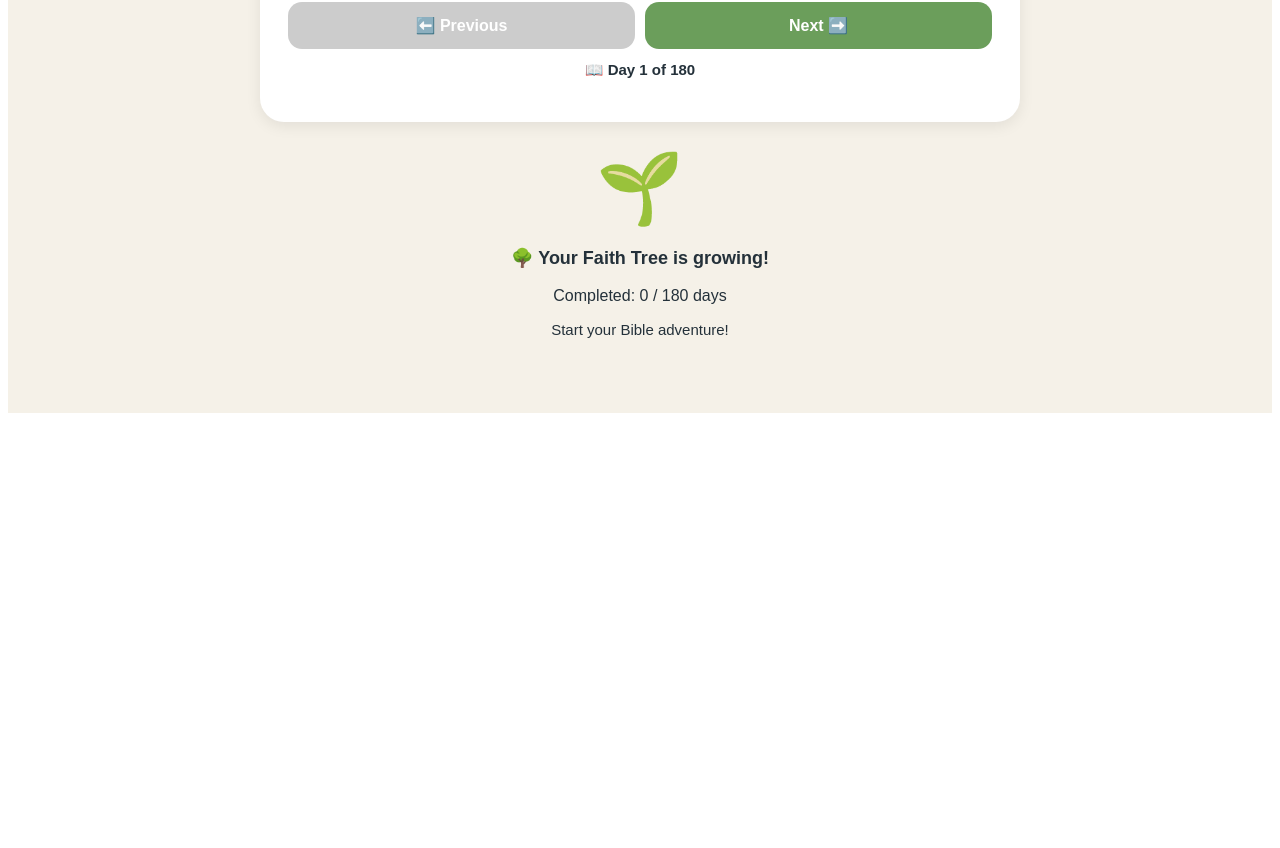
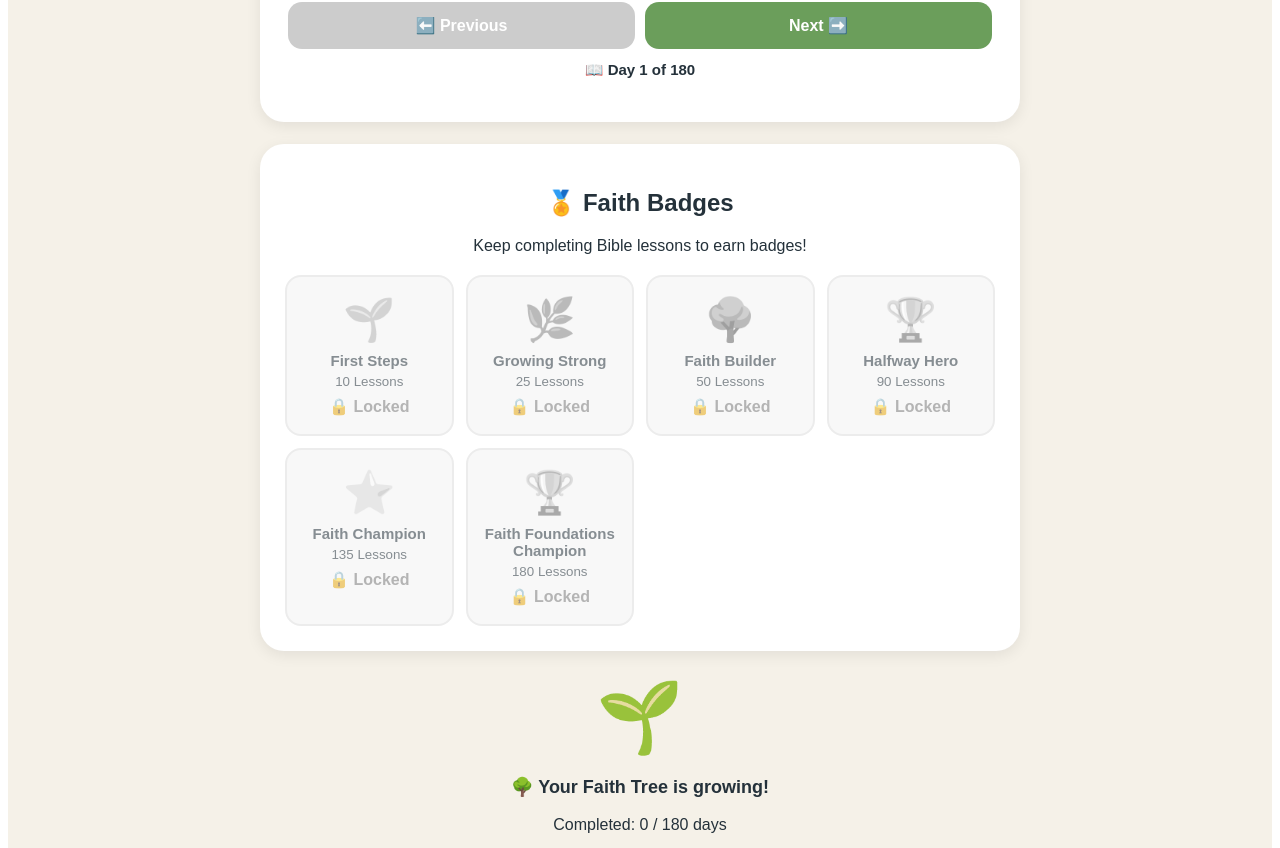
Before and after one commit to ahamilton1210ah-maker/faith-foundations-mm-adventure, a Next.js app: page /Lessons in a window 1280 px wide. Shown: the part 2012-2860 px from the top of the page. Before the commit the page ends 2433 px from the top, so only its background shows below. Built offline with nearby package versions, Linux system fonts and the light colour scheme.

Commit message:
Refactor lesson activities and memory verses

```diff
--- a/app/Lessons/page.js
+++ b/app/Lessons/page.js
@@ -53,19 +53,23 @@ const themes = [
 const lessonTypes = [
   {
     title: "Learn",
-    activity: "Read the Bible passage with a parent. Talk about what happened and what it teaches us about God.",
+    activity:
+      "Read the Bible passage with a parent. Talk about what happened and what it teaches us about God."
   },
   {
     title: "Explore",
-    activity: "Draw a picture of today's Bible story. Label three things you learned from the passage.",
+    activity:
+      "Draw a picture of today's Bible story. Label three things you learned from the passage."
   },
   {
     title: "Practice",
-    activity: "Choose one lesson from today's Bible story and practice it at home today.",
+    activity:
+      "Choose one lesson from today's Bible story and practice it at home today."
   },
   {
     title: "Live It",
-    activity: "Tell someone in your family what you learned. Then find one way to live out today's lesson.",
+    activity:
+      "Tell someone in your family what you learned. Then find one way to live out today's lesson."
   }
 ];
 
@@ -74,10 +78,8 @@ const days = Array.from({ length: 180 }, (_, index) => {
   const week = Math.floor(index / 4);
   const dayOfWeek = index % 4;
 
-  // 45 weeks × 4 homeschool days = 180 days
   const theme = themes[week % themes.length];
 
-  // Special review/exam days
   if (day === 88) {
     return {
       day,
@@ -89,7 +91,8 @@ const days = Array.from({ length: 180 }, (_, index) => {
         "Today we review the Bible stories, truths, memory passages, and faith lessons from the first half of our adventure.",
       activity:
         "Ask a parent to review your favorite Bible stories with you. Tell them three things you remember learning about God.",
-      memoryVerse: "Choose your favorite memory passage from Days 1–87.",
+      memoryVerse:
+        "Choose your favorite memory passage from Days 1–87.",
       kindnessMission:
         "Encourage someone by telling them something kind about them.",
       prayer:
@@ -108,7 +111,8 @@ const days = Array.from({ length: 180 }, (_, index) => {
         "Today is your midterm Bible exam. Do your best and remember that learning God's Word is more important than getting every answer perfect.",
       activity:
         "Complete your parent-provided midterm exam or review questions.",
-      memoryVerse: "Choose one memory passage to recite to your parent.",
+      memoryVerse:
+        "Choose one memory passage to recite to your parent.",
       kindnessMission:
         "Thank someone who has helped you learn.",
       prayer:
@@ -127,7 +131,8 @@ const days = Array.from({ length: 180 }, (_, index) => {
         "Today we review the most important lessons from our entire Faith Foundations adventure.",
       activity:
         "Choose your three favorite Bible stories and explain what each one taught you about God.",
-      memoryVerse: "Choose your favorite memory passage from the entire course.",
+      memoryVerse:
+        "Choose your favorite memory passage from the entire course.",
       kindnessMission:
         "Encourage someone who is still learning.",
       prayer:
@@ -146,7 +151,8 @@ const days = Array.from({ length: 180 }, (_, index) => {
         "Today is your final Bible exam. Remember everything you have learned and do your very best.",
       activity:
         "Complete your parent-provided final exam or review questions.",
-      memoryVerse: "Recite your favorite memory verse to your parent.",
+      memoryVerse:
+        "Recite your favorite memory verse to your parent.",
       kindnessMission:
         "Celebrate someone else's accomplishment today.",
       prayer:
@@ -174,29 +180,6 @@ const days = Array.from({ length: 180 }, (_, index) => {
     };
   }
 
-  const lessonTypes = [
-    {
-      title: "Learn",
-      activity:
-        `Read ${theme[1]} in your KJV Bible with a parent. Talk about what happened and what it teaches us about God.`
-    },
-    {
-      title: "Explore",
-      activity:
-        `Draw a picture about ${theme[0]}. Label three things you learned from today's Bible passage.`
-    },
-    {
-      title: "Practice",
-      activity:
-        `Choose one lesson from ${theme[0]} and practice it today. Tell your parent how you put God's Word into action.`
-    },
-    {
-      title: "Live It",
-      activity:
-        `Tell someone what you learned about ${theme[0]}. Then find one way to live out today's Bible lesson.`
-    }
-  ];
-
   const type = lessonTypes[dayOfWeek];
 
   return {
@@ -209,7 +192,14 @@ const days = Array.from({ length: 180 }, (_, index) => {
     lesson:
       `Today we are learning about ${theme[0].toLowerCase()}. Read ${theme[1]} in your KJV Bible. Think about what this passage teaches us about God and how you can apply it to your life.`,
 
-    activity: type.activity,
+    activity:
+      dayOfWeek === 0
+        ? `Read ${theme[1]} in your KJV Bible with a parent. Talk about what happened and what it teaches us about God.`
+        : dayOfWeek === 1
+        ? `Draw a picture about ${theme[0]}. Label three things you learned from today's Bible passage.`
+        : dayOfWeek === 2
+        ? `Choose one lesson from ${theme[0]} and practice it today. Tell your parent how you put God's Word into action.`
+        : `Tell someone what you learned about ${theme[0]}. Then find one way to live out today's Bible lesson.`,
 
     memoryVerse:
       `Read ${theme[1]} in your KJV Bible and choose one verse or truth from the passage to remember.`,
@@ -227,23 +217,30 @@ const days = Array.from({ length: 180 }, (_, index) => {
       `Dear God, thank You for teaching me through Your Word. Help me remember what I learned today and live in a way that honors You. Give me wisdom, courage, kindness, and a heart that wants to follow You. In Jesus' name, Amen.`
   };
 });
+
 export default function Lessons() {
   const [isParentPreview, setIsParentPreview] = useState(false);
+  const [currentDay, setCurrentDay] = useState(1);
+
+  const [completed, setCompleted] = useState(() => {
+    if (typeof window === "undefined") return [];
+
+    try {
+      const saved = localStorage.getItem("faithTreeCompleted");
+      return saved ? JSON.parse(saved) : [];
+    } catch {
+      return [];
+    }
+  });
 
   useEffect(() => {
     const params = new URLSearchParams(window.location.search);
     setIsParentPreview(params.get("parent") === "true");
   }, []);
 
-  const [currentDay, setCurrentDay] = useState(1);
-  const [completed, setCompleted] = useState(() => {
-  if (typeof window === "undefined") return [];
-  const saved = localStorage.getItem("faithTreeCompleted");
-  return saved ? JSON.parse(saved) : [];
-});
-
   const lesson = days[currentDay - 1];
   const isCompleted = completed.includes(currentDay);
+
   function readLessonAloud() {
     if (typeof window === "undefined") return;
 
@@ -276,7 +273,7 @@ function toggleComplete() {
     if (isCompleted) {
       updated = completed.filter((day) => day !== currentDay);
     } else {
-    updated = [...completed, currentDay];
+      updated = [...new Set([...completed, currentDay])];
 
       let message =
         `🎉 Congratulations! 🎉\n\n` +
@@ -340,7 +337,6 @@ function toggleComplete() {
           `🌳 Your Faith Tree has fully grown!\n` +
           `🏅 You are a Faith Foundations Champion!\n` +
           `❤️ Keep growing in God's Word!`;
-
       }
 
       alert(message);
@@ -363,7 +359,10 @@ function previousDay() {
 
   function nextDay() {
     if (currentDay < 180) {
-    if (!isParentPreview && !completed.includes(currentDay)) {
+      if (
+        !isParentPreview &&
+        !completed.includes(currentDay)
+      ) {
         alert(
           `🔒 Day ${currentDay + 1} is locked!\n\n` +
           `🌱 Complete Day ${currentDay} first to unlock your next Bible adventure!`
@@ -375,6 +374,45 @@ function nextDay() {
       window.scrollTo({ top: 0, behavior: "smooth" });
     }
   }
+
+  const badges = [
+    {
+      icon: "🌱",
+      name: "First Steps",
+      requirement: 10,
+      message: "10 Lessons"
+    },
+    {
+      icon: "🌿",
+      name: "Growing Strong",
+      requirement: 25,
+      message: "25 Lessons"
+    },
+    {
+      icon: "🌳",
+      name: "Faith Builder",
+      requirement: 50,
+      message: "50 Lessons"
+    },
+    {
+      icon: "🏆",
+      name: "Halfway Hero",
+      requirement: 90,
+      message: "90 Lessons"
+    },
+    {
+      icon: "⭐",
+      name: "Faith Champion",
+      requirement: 135,
+      message: "135 Lessons"
+    },
+    {
+      icon: "🏆",
+      name: "Faith Foundations Champion",
+      requirement: 180,
+      message: "180 Lessons"
+    }
+  ];
 
   return (
     <main
@@ -392,6 +430,7 @@ return (
           margin: "0 auto"
         }}
       >
+
         <header
           style={{
             textAlign: "center",
@@ -422,8 +461,23 @@ return (
           <p style={{ fontSize: "17px" }}>
             Growing in God's Word — one day at a time!
           </p>
+
+          {isParentPreview && (
+            <div
+              style={{
+                background: "#fff4df",
+                borderRadius: "12px",
+                padding: "10px",
+                fontWeight: "bold",
+                marginTop: "12px"
+              }}
+            >
+              👀 Parent Preview Mode
+            </div>
+          )}
         </header>
 
+        {/* DAY NAVIGATION */}
         <section
           style={{
             background: "white",
@@ -448,7 +502,8 @@ return (
                 padding: "10px 15px",
                 borderRadius: "12px",
                 border: "none",
-                background: currentDay === 1 ? "#ddd" : "#315c48",
+                background:
+                  currentDay === 1 ? "#ddd" : "#315c48",
                 color: "white",
                 fontWeight: "bold"
               }}
@@ -467,7 +522,8 @@ return (
                 padding: "10px 15px",
                 borderRadius: "12px",
                 border: "none",
-                background: currentDay === 180 ? "#ddd" : "#315c48",
+                background:
+                  currentDay === 180 ? "#ddd" : "#315c48",
                 color: "white",
                 fontWeight: "bold"
               }}
@@ -487,9 +543,12 @@ return (
           >
             <label>
               <strong>Jump to a day: </strong>
+
               <select
                 value={currentDay}
-                onChange={(e) => setCurrentDay(Number(e.target.value))}
+                onChange={(e) =>
+                  setCurrentDay(Number(e.target.value))
+                }
                 style={{
                   padding: "8px",
                   borderRadius: "8px",
@@ -506,6 +565,7 @@ return (
           </div>
         </section>
 
+        {/* LESSON */}
         <section
           style={{
             background: "white",
@@ -514,6 +574,7 @@ return (
             boxShadow: "0 4px 15px rgba(0,0,0,.08)"
           }}
         >
+
           <div
             style={{
               textAlign: "center",
@@ -523,7 +584,9 @@ return (
               marginBottom: "22px"
             }}
           >
-            <div style={{ fontSize: "50px" }}>📖</div>
+            <div style={{ fontSize: "50px" }}>
+              📖
+            </div>
 
             <p
               style={{
@@ -544,11 +607,17 @@ return (
               {lesson.title}
             </h1>
 
-            <p style={{ fontSize: "19px", margin: "5px" }}>
+            <p
+              style={{
+                fontSize: "19px",
+                margin: "5px"
+              }}
+            >
               📖 {lesson.bibleReference}
             </p>
           </div>
 
+          {/* THEME */}
           <section
             style={{
               background: "#fffaf0",
@@ -558,15 +627,33 @@ return (
             }}
           >
             <h2>⭐ Today's Theme</h2>
-            <p style={{ fontSize: "18px" }}>{lesson.theme}</p>
+
+            <p style={{ fontSize: "18px" }}>
+              {lesson.theme}
+            </p>
           </section>
 
+          {/* LESSON */}
           <section style={{ marginBottom: "18px" }}>
             <h2>📚 Let's Learn</h2>
-            <p style={{ fontSize: "18px", lineHeight: "1.7" }}>
+
+            <p
+              style={{
+                fontSize: "18px",
+                lineHeight: "1.7"
+              }}
+            >
               {lesson.lesson}
             </p>
-              <div style={{ display: "flex", gap: "10px", flexWrap: "wrap", marginTop: "15px" }}>
+
+            <div
+              style={{
+                display: "flex",
+                gap: "10px",
+                flexWrap: "wrap",
+                marginTop: "15px"
+              }}
+            >
               <button
                 onClick={readLessonAloud}
                 style={{
@@ -601,6 +688,7 @@ return (
             </div>
           </section>
 
+          {/* ACTIVITY */}
           <section
             style={{
               background: "#f0f7ff",
@@ -610,11 +698,18 @@ return (
             }}
           >
             <h2>✏️ Today's Activity</h2>
-            <p style={{ fontSize: "18px", lineHeight: "1.7" }}>
+
+            <p
+              style={{
+                fontSize: "18px",
+                lineHeight: "1.7"
+              }}
+            >
               {lesson.activity}
             </p>
           </section>
 
+          {/* MEMORY VERSE */}
           <section
             style={{
               background: "#eef7e9",
@@ -624,14 +719,22 @@ return (
             }}
           >
             <h2>💡 Memory Verse</h2>
-            <p style={{ fontSize: "18px", lineHeight: "1.6" }}>
+
+            <p
+              style={{
+                fontSize: "18px",
+                lineHeight: "1.6"
+              }}
+            >
               {lesson.memoryVerse}
             </p>
+
             <p style={{ fontSize: "15px" }}>
               Read the passage in your KJV Bible and practice remembering it.
             </p>
           </section>
 
+          {/* KINDNESS */}
           <section
             style={{
               background: "#fff4e8",
@@ -641,9 +744,13 @@ return (
             }}
           >
             <h2>💚 Kindness Mission</h2>
-            <p style={{ fontSize: "18px" }}>{lesson.kindnessMission}</p>
+
+            <p style={{ fontSize: "18px" }}>
+              {lesson.kindnessMission}
+            </p>
           </section>
 
+          {/* PRAYER */}
           <section
             style={{
               background: "#f5f0ff",
@@ -653,11 +760,18 @@ return (
             }}
           >
             <h2>🙏 Prayer</h2>
-            <p style={{ fontSize: "18px", lineHeight: "1.7" }}>
+
+            <p
+              style={{
+                fontSize: "18px",
+                lineHeight: "1.7"
+              }}
+            >
               {lesson.prayer}
             </p>
           </section>
 
+          {/* COMPLETE BUTTON */}
           {!isParentPreview && (
             <button
               onClick={toggleComplete}
@@ -666,7 +780,8 @@ return (
                 padding: "17px",
                 border: "none",
                 borderRadius: "16px",
-      background: isCompleted ? "#315c48" : "#6b9e5b",
+                background:
+                  isCompleted ? "#315c48" : "#6b9e5b",
                 color: "white",
                 fontSize: "19px",
                 fontWeight: "bold",
@@ -678,6 +793,8 @@ return (
                 : "🌱 Complete Day " + lesson.day}
             </button>
           )}
+
+          {/* BOTTOM NAVIGATION */}
           <div
             style={{
               display: "flex",
@@ -693,11 +810,15 @@ onClick={previousDay}
                 padding: "14px",
                 border: "none",
                 borderRadius: "14px",
-      background: currentDay === 1 ? "#ccc" : "#315c48",
+                background:
+                  currentDay === 1 ? "#ccc" : "#315c48",
                 color: "white",
                 fontSize: "16px",
                 fontWeight: "bold",
-      cursor: currentDay === 1 ? "not-allowed" : "pointer"
+                cursor:
+                  currentDay === 1
+                    ? "not-allowed"
+                    : "pointer"
               }}
             >
               ⬅️ Previous
@@ -711,11 +832,15 @@ onClick={nextDay}
                 padding: "14px",
                 border: "none",
                 borderRadius: "14px",
-      background: currentDay === 180 ? "#ccc" : "#6b9e5b",
+                background:
+                  currentDay === 180 ? "#ccc" : "#6b9e5b",
                 color: "white",
                 fontSize: "16px",
                 fontWeight: "bold",
-      cursor: currentDay === 180 ? "not-allowed" : "pointer"
+                cursor:
+                  currentDay === 180
+                    ? "not-allowed"
+                    : "pointer"
               }}
             >
               Next ➡️
@@ -734,6 +859,111 @@ onClick={nextDay}
           </p>
         </section>
 
+        {/* FAITH BADGES */}
+        <section
+          style={{
+            background: "white",
+            borderRadius: "24px",
+            padding: "25px",
+            marginTop: "22px",
+            boxShadow: "0 4px 15px rgba(0,0,0,.08)"
+          }}
+        >
+          <h2 style={{ textAlign: "center" }}>
+            🏅 Faith Badges
+          </h2>
+
+          <p
+            style={{
+              textAlign: "center",
+              fontSize: "16px",
+              marginBottom: "20px"
+            }}
+          >
+            Keep completing Bible lessons to earn badges!
+          </p>
+
+          <div
+            style={{
+              display: "grid",
+              gridTemplateColumns:
+                "repeat(auto-fit, minmax(135px, 1fr))",
+              gap: "12px"
+            }}
+          >
+            {badges.map((badge) => {
+              const earned =
+                completed.length >= badge.requirement;
+
+              return (
+                <div
+                  key={badge.name}
+                  style={{
+                    padding: "18px 10px",
+                    borderRadius: "16px",
+                    textAlign: "center",
+                    background: earned
+                      ? "#e9f4ed"
+                      : "#f3f3f3",
+                    border: earned
+                      ? "2px solid #6b9e5b"
+                      : "2px solid #ddd",
+                    opacity: earned ? 1 : 0.55,
+                    boxShadow: earned
+                      ? "0 3px 10px rgba(107,158,91,.2)"
+                      : "none"
+                  }}
+                >
+                  <div
+                    style={{
+                      fontSize: "42px",
+                      marginBottom: "8px",
+                      filter: earned
+                        ? "none"
+                        : "grayscale(1)"
+                    }}
+                  >
+                    {badge.icon}
+                  </div>
+
+                  <strong
+                    style={{
+                      display: "block",
+                      fontSize: "15px"
+                    }}
+                  >
+                    {badge.name}
+                  </strong>
+
+                  <small
+                    style={{
+                      display: "block",
+                      marginTop: "5px"
+                    }}
+                  >
+                    {badge.message}
+                  </small>
+
+                  <div
+                    style={{
+                      marginTop: "8px",
+                      fontWeight: "bold",
+                      color: earned
+                        ? "#315c48"
+                        : "#777"
+                    }}
+                  >
+                    {earned
+                      ? "✅ Earned"
+                      : "🔒 Locked"}
+                  </div>
+                </div>
+              );
+            })}
+          </div>
+        </section>
+
+        {/* FAITH TREE */}
         <footer
           style={{
             textAlign: "center",
@@ -741,8 +971,18 @@ onClick={nextDay}
             fontSize: "15px"
           }}
         >
-          <div style={{ marginTop: "25px", textAlign: "center" }}>
-  <div style={{ fontSize: "70px", marginBottom: "10px" }}>
+          <div
+            style={{
+              marginTop: "25px",
+              textAlign: "center"
+            }}
+          >
+            <div
+              style={{
+                fontSize: "70px",
+                marginBottom: "10px"
+              }}
+            >
               {completed.length === 0
                 ? "🌱"
                 : completed.length < 30
@@ -760,7 +1000,12 @@ onClick={nextDay}
                 : "🌲🌳🌲🌳🌲"}
             </div>
 
-  <p style={{ fontSize: "18px", fontWeight: "bold" }}>
+            <p
+              style={{
+                fontSize: "18px",
+                fontWeight: "bold"
+              }}
+            >
               🌳 Your Faith Tree is growing!
             </p>
 
```
Lines whose indentation alone changed are shown as unchanged.
